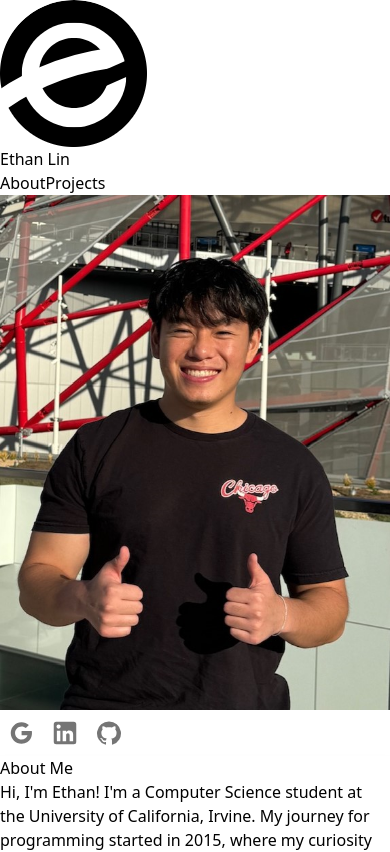
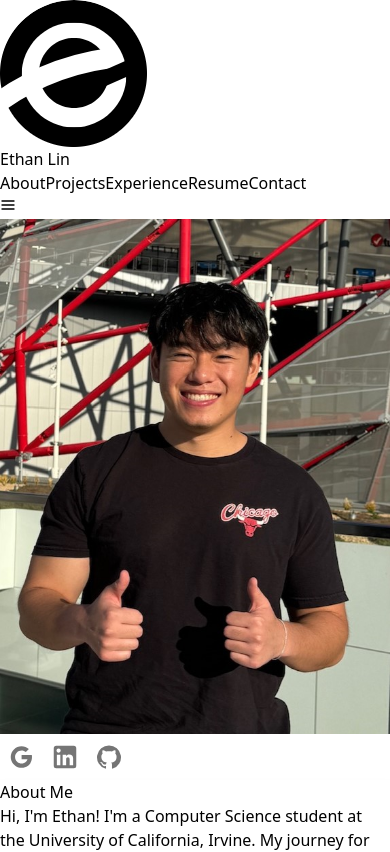
Before and after one commit to ethanlin03/ethanlin03.github.io, a React (Vite) app: page /about in a window 390 px wide. Shown: the top 852 px of the page. Built offline with nearby package versions, Linux system fonts and the light colour scheme.

Commit message:
Fixed navbar for mobile screens

```diff
--- a/package.json
+++ b/package.json
@@ -22,6 +22,7 @@
     "motion": "^12.4.7",
     "react": "^18.3.1",
     "react-dom": "^18.3.1",
+    "react-icons": "^5.5.0",
     "react-router-dom": "^7.1.0",
     "react-router-hash-link": "^2.4.3"
   },
--- a/src/components/NavBar.jsx
+++ b/src/components/NavBar.jsx
@@ -1,17 +1,28 @@
-import React from "react";
+import { useState } from "react";
 import { NavLink } from 'react-router-dom';
-import { motion } from "framer-motion";
+import { AnimatePresence, motion } from "framer-motion";
+import { FiMenu } from "react-icons/fi";
+import { LuArrowRightFromLine } from "react-icons/lu";
 
 import logo from "../assets/e-logo.png";
 
+const links = [
+  { path: '/about', label: 'About' },
+  { path: '/projects', label: 'Projects' },
+  { path: '/experience', label: 'Experience' },
+  { path: '/resume', label: 'Resume' },
+  { path: '/contact', label: 'Contact' },
+]
+
 const buttonLinkClass = ({ isActive }) =>
-  `xs:text-xs sm:text-base transition-colors duration-300 ease-in-out
+  `text-sm transition-colors duration-300 ease-in-out
   ${isActive
     ? 'relative text-blue-400 font-bold after:content-[""] after:absolute after:-bottom-2 after:left-1/2 after:-translate-x-1/2 after:w-4 after:h-1 after:bg-blue-400 after:rounded-full'
     : 'text-gray-800 hover:text-gray-400 font-bold'
   }`;
 
 const NavBar = () => {
+  const [sidebarOpen, setSidebarOpen] = useState(false);
     return (
       <div className="mb-32 max-w-screen mx-auto">
         <nav className="fixed top-0 left-0 w-full bg-white text-gray-800 z-50 shadow-md">
@@ -27,14 +38,10 @@ const NavBar = () => {
                 </span>
               </div>
             </NavLink>
-          <div className="flex items-center space-x-10 xs:space-x-2">
-            {[
-              { path: '/about', label: 'About' },
-              { path: '/projects', label: 'Projects' },
-              // { path: '/experience', label: 'Experience' },
-              // { path: '/resume', label: 'Resume' },
-              // { path: '/contact', label: 'Contact' },
-            ].map(({ path, label }) => (
+
+            {/* Navbar on bigger screens */}
+            <div className="hidden sm:flex items-center sm:space-x-6">
+              {links.map(({ path, label }) => (
                 <NavLink key={path} to={path}>
                   {({ isActive }) => (
                     <motion.button
@@ -48,6 +55,52 @@ const NavBar = () => {
                 </NavLink>
               ))}
             </div>
+
+            {/* Navbar on smaller screens */}
+            <button
+              className="flex sm:hidden "
+              onClick={() => setSidebarOpen(!sidebarOpen)}
+            >
+              <FiMenu className="w-6 h-6"/>
+            </button>
+            <AnimatePresence>
+              {sidebarOpen && (
+                <>
+                  <div
+                    className="fixed inset-0 bg-black bg-opacity-50 z-40"
+                    onClick={() => setSidebarOpen(false)}
+                  />
+                  <motion.div
+                    initial={{ x: '100%' }}
+                    animate={{ x: 0 }}
+                    exit={{ x: '100%' }}
+                    transition={{ type: 'spring', stiffness: 200, damping: 30 }}
+                    className="fixed top-0 right-0 h-screen w-64 bg-white z-50 shadow-md p-6 flex flex-col"
+                  >
+                    <div className="flex flex-col space-y-6">
+                      {links.map(({ path, label }) => (
+                        <NavLink
+                          key={path}
+                          to={path}
+                          onClick={() => setSidebarOpen(false)}
+                        >
+                          {({ isActive }) => (
+                            <span className={buttonLinkClass({ isActive })}>{label}</span>
+                          )}
+                        </NavLink>
+                      ))}
+                    </div>
+
+                    <button
+                      className="mt-auto"
+                      onClick={() => setSidebarOpen(!sidebarOpen)}
+                    >
+                      <LuArrowRightFromLine />
+                    </button>
+                  </motion.div>
+                </>
+              )}
+            </AnimatePresence>
           </div>
         </nav>
       </div>
```
Also changed, not shown: src/hooks/useActiveSection.jsx (added), 1 other file (tests, documents, lock files or other folders). Lines whose indentation alone changed are shown as unchanged.
